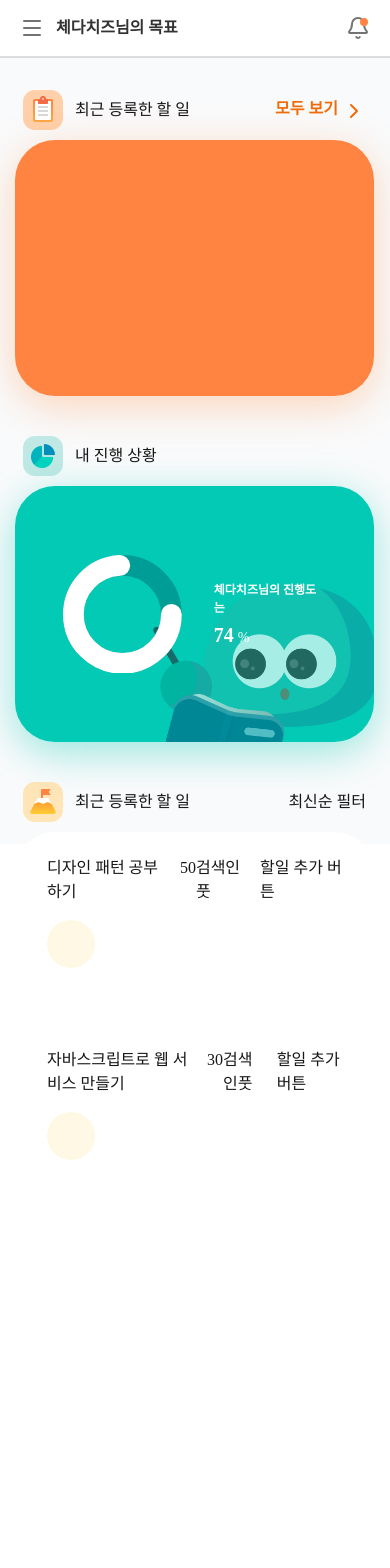
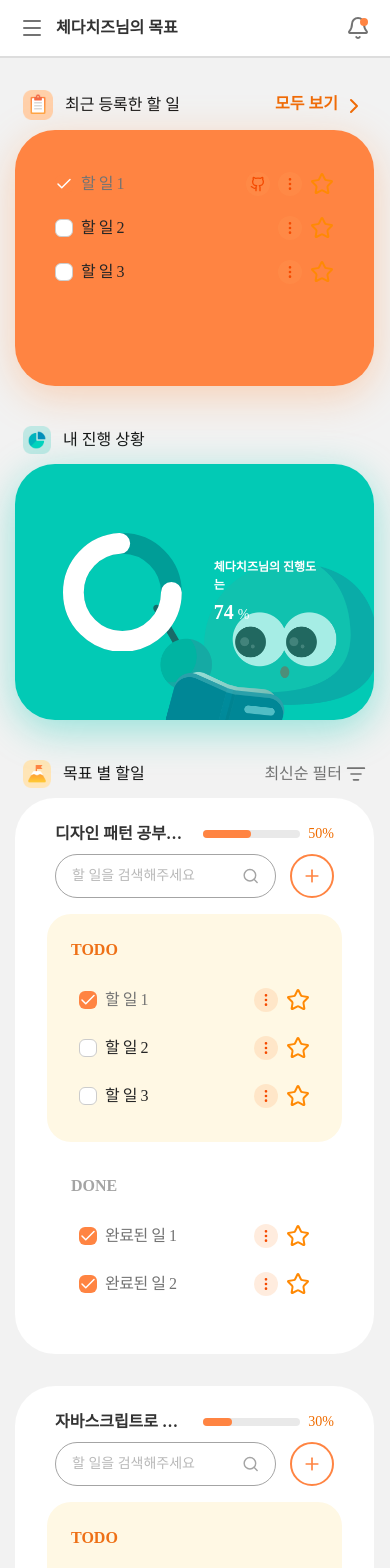
Before and after one commit to slidtodo/frontend, a Next.js app: page /dashboard in a window 390 px wide. Shown: the top 1568 px of the page. Before the commit the page ends 1184 px from the top, so only its background shows below. Built offline with nearby package versions, Linux system fonts and the light colour scheme.

Commit message:
feat: DashboardPage - 반응형 추가

```diff
--- a/src/app/(main)/dashboard/page.tsx
+++ b/src/app/(main)/dashboard/page.tsx
@@ -11,7 +11,7 @@ export default function DashboardPage() {
   return (
     <div className="flex w-full flex-col">
       {/* TODO: 페이지 헤더 컴포넌트로 변경 필요 */}
-      <span className="hidden pb-[31px] md:block lg:pb-[34px]">체다치즈님의 대시보드</span>
+      <span className="hidden px-2 pb-[31px] text-2xl font-semibold md:block lg:pb-[34px]">체다치즈님의 대시보드</span>
       <DashBoardSummary />
       <DashboardDetail />
     </div>
--- a/src/app/(main)/layout.tsx
+++ b/src/app/(main)/layout.tsx
@@ -9,7 +9,7 @@ interface MainLayoutProps {
 export default function MainLayout({ children }: MainLayoutProps) {
   return (
     <SidebarProvider>
-      <div className="flex h-screen flex-col bg-gray-50 md:flex-row">
+      <div className="flex flex-col bg-[#F2F2F2] md:flex-row">
         <Sidebar />
         <Main>{children}</Main>
       </div>
--- a/src/features/dashboard/components/DashBoardDetail/index.tsx
+++ b/src/features/dashboard/components/DashBoardDetail/index.tsx
@@ -1,5 +1,7 @@
+'use client';
+
 import Image from 'next/image';
-
+import { ListFilterIcon } from 'lucide-react';
 import PageSubTitle from '@/shared/components/PageSubTitle';
 import GoalBox from '../GoalBox';
 
@@ -27,6 +29,14 @@ const goalMockData = [
     todoList: [
       { id: 1, title: '할 일 1', isCompleted: false, star: false },
       { id: 2, title: '할 일 2', isCompleted: false, star: false },
+      { id: 3, title: '할 일 3', isCompleted: false, star: false },
+      { id: 4, title: '할 일 4', isCompleted: false, star: false },
+      { id: 5, title: '할 일 5', isCompleted: false, star: false },
+      { id: 6, title: '할 일 1', isCompleted: false, star: false },
+      { id: 7, title: '할 일 2', isCompleted: false, star: false },
+      { id: 8, title: '할 일 3', isCompleted: false, star: false },
+      { id: 9, title: '할 일 4', isCompleted: false, star: false },
+      { id: 10, title: '할 일 5', isCompleted: false, star: false },
     ],
     doneList: [{ id: 1, title: '완료된 일 1', star: true }],
   },
@@ -35,9 +45,14 @@ export default function DashboardDetail() {
   return (
     <section>
       <PageSubTitle
-        subTitle="최근 등록한 할 일"
+        subTitle="목표 별 할일"
         icons={<Image src={'/image/goal-icon.png'} alt="Goal Icon" width={40} height={40} />}
-        actions={<span>최신순 필터</span>}
+        actions={
+          <button onClick={() => {}} className="flex items-center gap-1">
+            <span className="font-base text-[#737373]">최신순 필터</span>
+            <ListFilterIcon size={20} className="text-[#737373]" />
+          </button>
+        }
       />
       <div className="flex flex-col gap-[32px] pt-[10px]">
         {goalMockData.map((goal) => (
--- a/src/features/dashboard/components/DashboardSummary/index.tsx
+++ b/src/features/dashboard/components/DashboardSummary/index.tsx
@@ -3,23 +3,24 @@ import { ChevronRightIcon } from 'lucide-react';
 
 import PageSubTitle from '@/shared/components/PageSubTitle';
 import ProgressCircle from '@/shared/components/ProgressCircle';
+import TaskCard from '@/shared/components/TaskCard';
 
 export default function DashBoardSummary() {
   return (
     <section className="flex w-full flex-col gap-[40px] pb-[40px] md:flex-row md:gap-[12px] lg:gap-[32px] lg:pb-[34px]">
-      <div className="flex w-full flex-col gap-[10px]">
+      <div className="flex w-full flex-col justify-between gap-[10px]">
         <PageSubTitle
           subTitle="최근 등록한 할 일"
           icons={<Image src={'/image/task-icon.png'} alt="Task Icon" width={40} height={40} />}
           actions={
-            <span className="cursor-pointer text-base font-semibold text-[#ef6c08]">
+            <span className="w-full cursor-pointer text-base font-semibold text-[#ef6c08]">
               모두 보기 <ChevronRightIcon className="inline-block cursor-pointer" />
             </span>
           }
         />
         <RecentPostCard />
       </div>
-      <div className="flex w-full flex-col gap-[10px]">
+      <div className="flex w-full flex-col justify-between gap-[10px]">
         <PageSubTitle
           subTitle="내 진행 상황"
           icons={<Image src={'/image/progress-icon.png'} alt="Progress Icon" width={40} height={40} />}
@@ -32,8 +33,23 @@ export default function DashBoardSummary() {
 
 // TODO: PageHeader 컴포넌트에 TaskCard 컴포넌트가 있으므로 머지되면 그 후 구현
 function RecentPostCard() {
+  const mockData = [
+    { id: 1, title: '할 일 1', isCompleted: true, star: true },
+    { id: 2, title: '할 일 2', isCompleted: false, star: false },
+    { id: 3, title: '할 일 3', isCompleted: false, star: false },
+  ];
   return (
-    <article className="h-[256px] rounded-[40px] bg-[#FF8442] shadow-[0_10px_40px_0_rgba(255,158,89,0.40)]"></article>
+    <article className="h-[256px] rounded-[40px] bg-[#FF8442] p-8 shadow-[0_10px_40px_0_rgba(255,158,89,0.40)]">
+      {mockData.map((task) => (
+        <TaskCard
+          key={task.id}
+          id={`task-${task.id}`}
+          text={task.title}
+          checked={task.isCompleted}
+          hasGithubLink={task.star}
+        />
+      ))}
+    </article>
   );
 }
 
@@ -41,13 +57,7 @@ function CurrentProgressCard() {
   return (
     <article className="relative h-[256px] rounded-[40px] bg-[#02CAB5] shadow-[0_10px_40px_0_rgba(2,202,181,0.40)]">
       <div className="absolute right-0 bottom-0">
-        <Image
-          src={'/image/progress-card-section-charactor-pc.png'}
-          alt="Progress card"
-          width={222}
-          height={140}
-          className=""
-        />
+        <Image src={'/image/progress-card-section-charactor-pc.png'} alt="Progress card" width={222} height={140} />
       </div>
       <div className="absolute flex h-full w-full items-center justify-start gap-8 p-12">
         <div className="w-[120px]">
--- a/src/features/dashboard/components/GoalBox/index.tsx
+++ b/src/features/dashboard/components/GoalBox/index.tsx
@@ -1,3 +1,10 @@
+import { PlusIcon } from 'lucide-react';
+
+import Progressbar from '@/shared/components/Progressbar';
+import TaskCard from '@/shared/components/TaskCard';
+// import Input from '@/shared/components/Input';
+import SearchInput from '@/shared/components/SearchInput';
+import Button from '@/shared/components/Button';
 interface GoalBoxProps {
   data: {
     id: number;
@@ -11,20 +18,49 @@ interface GoalBoxProps {
 
 export default function GoalBox({ data }: GoalBoxProps) {
   return (
-    <article className="flex flex-col gap-4 rounded-[40px] bg-white px-8 py-6">
-      <div className="flex items-center justify-between">
-        <div className="flex gap-4">
-          <div>{data.title}</div>
-          <div>{data.progress}</div>
+    <article className="] flex flex-col gap-4 rounded-[40px] bg-white px-8 py-6">
+      <div className="flex flex-col items-center gap-2 px-2 md:flex-row md:gap-8">
+        <div className="flex w-full flex-1 gap-4">
+          <div className="font-base w-full max-w-[229px] overflow-hidden font-semibold text-ellipsis whitespace-nowrap text-[#333]">
+            {data.title}
+          </div>
+          <Progressbar progress={data.progress} />
         </div>
-        <div className="flex gap-[14px]">
-          <div>검색인풋</div>
-          <div>할일 추가 버튼</div>
+        <div className="flex w-full flex-1 justify-between gap-[14px] md:justify-end">
+          <SearchInput placeholder="할 일을 검색해주세요" />
+          <Button
+            variant="secondary"
+            className="rounded-[999px] rounded-full p-[10px] md:px-[14.5px] md:px-[18px] md:py-[10px] lg:py-[10px]"
+          >
+            <PlusIcon size={20} />
+            <span className="hidden w-full w-max text-sm font-semibold md:block">할 일 추가</span>
+          </Button>
         </div>
       </div>
-      <div className="flex gap-8">
-        <div className="rounded-[24px] bg-[#FFF8E4] p-6"></div>
-        <div className="rounded-[24px] bg-[#ffffff] p-6"></div>
+      <div className="flex flex-col gap-2 md:flex-row md:gap-8">
+        {/** TODO: todo / done 일때 백그라운드 다르게 */}
+        <div className={`flex max-h-[324px] flex-1 flex-col gap-4 rounded-[24px] bg-[#FFF8E4] p-6`}>
+          <span className="font-base font-bold text-[#EE7016]">TODO </span>
+          <div className="flex max-h-[236px] flex-col gap-1 overflow-y-auto">
+            {data.todoList.map((todo) => (
+              <TaskCard
+                id={`todo-${todo.id}`}
+                key={todo.id}
+                text={todo.title}
+                checked={todo.isCompleted}
+                hasGithubLink={false}
+              />
+            ))}
+          </div>
+        </div>
+        <div className={`flex max-h-[324px] flex-1 flex-col gap-4 rounded-[24px] bg-[#ffffff] p-6`}>
+          <span className="font-base font-bold text-[#A4A4A4]">DONE</span>
+          <div className="flex max-h-[236px] flex-col gap-1 overflow-y-auto">
+            {data.doneList.map((done) => (
+              <TaskCard id={`done-${done.id}`} key={done.id} text={done.title} checked={true} hasGithubLink={false} />
+            ))}
+          </div>
+        </div>
       </div>
     </article>
   );
--- a/src/shared/components/Main/index.tsx
+++ b/src/shared/components/Main/index.tsx
@@ -4,7 +4,7 @@ interface MainProps {
 export default function Main({ children }: MainProps) {
   return (
     <main
-      className={`h-screen w-full px-4 py-8 pt-8 pr-[16px] pl-[15px] transition-all duration-300 md:pt-12 md:pr-[26px] md:pl-6 lg:pt-20 lg:pr-[88px] lg:pr-[158px] lg:pl-[88px]`}
+      className={`w-full px-4 py-8 pt-8 pr-[16px] pl-[15px] transition-all duration-300 lg:pt-12 lg:pr-[26px] lg:pl-6 xl:pt-20 xl:pr-[158px] xl:pl-[88px]`}
     >
       {children}
     </main>
--- a/src/shared/components/PageSubTitle/index.tsx
+++ b/src/shared/components/PageSubTitle/index.tsx
@@ -11,7 +11,9 @@ export default function PageSubTitle({ icons, subTitle, actions }: PageSubTitleP
     <div className="flex items-center justify-between px-2">
       <div className="flex items-center gap-3">
         {icons && <div>{icons}</div>}
-        <h2 className="text-md font-medium transition-all duration-300 lg:text-lg">{subTitle}</h2>
+        <h2 className="text-md w-full overflow-hidden font-medium text-ellipsis whitespace-nowrap transition-all duration-300 lg:text-lg">
+          {subTitle}
+        </h2>
       </div>
       {actions && <div>{actions}</div>}
     </div>
--- a/src/shared/components/Progressbar/index.tsx
+++ b/src/shared/components/Progressbar/index.tsx
@@ -12,12 +12,12 @@ interface ProgressbarProps {
 }
 export default function Progressbar({ progress, number = true }: ProgressbarProps) {
   return (
-    <div className="w-full flex gap-[8px] md:gap-[10px] items-center transition-all duration-300">
-      <div className="w-full h-2 bg-[#E9E9E9] rounded">
-        <div className="h-full bg-[#FF8442] rounded" style={{ width: `${progress}%` }}></div>
+    <div className="flex w-full items-center gap-[8px] transition-all duration-300 md:gap-[10px]">
+      <div className="h-2 w-full rounded bg-[#E9E9E9]">
+        <div className="h-full rounded bg-[#FF8442]" style={{ width: `${progress}%` }}></div>
       </div>
       {number && (
-        <span className="text-sm md:text-base  md:font-bold text-[#EF6C00] mt-1 transition-all duration-300">
+        <span className="text-sm text-[#EF6C00] transition-all duration-300 md:text-base md:font-bold">
           {progress}%
         </span>
       )}
--- /dev/null
+++ b/src/shared/components/SearchInput/index.tsx
@@ -0,0 +1,26 @@
+import { useRef } from 'react';
+import { SearchIcon } from 'lucide-react';
+
+interface SearchInputProps extends React.InputHTMLAttributes<HTMLInputElement> {
+  classNames?: string;
+  placeholder?: string;
+  onIconClick?: () => void;
+}
+export default function SearchInput({ placeholder, classNames, onIconClick, ...props }: SearchInputProps) {
+  const inputRef = useRef<HTMLInputElement>(null);
+
+  return (
+    <div
+      className={`flex items-center gap-2 rounded-[999px] border-[1px] border-[#A4A4A4] bg-white px-4 py-2 ${classNames}`}
+    >
+      <input
+        type="text"
+        placeholder={placeholder || '할 일을 검색해주세요'}
+        className="w-full border-none bg-transparent text-sm text-[#737373] focus:ring-0"
+        ref={inputRef}
+        {...props}
+      />
+      <SearchIcon size={20} className="text-[#A4A4A4]" onClick={onIconClick} />
+    </div>
+  );
+}
--- a/src/shared/components/Sidebar/index.tsx
+++ b/src/shared/components/Sidebar/index.tsx
@@ -49,7 +49,7 @@ function SidebarDesktopTablet() {
           aria-label={isOpen ? 'Collapse sidebar' : 'Expand sidebar'}
           aria-expanded={isOpen}
         >
-          <ChevronsRightIcon size={32} />
+          <ChevronsRightIcon size={32} color="#CCC" className={`transition-transform ${isOpen ? 'rotate-180' : ''}`} />
         </button>
         <Link
           href="/dashboard"
```
